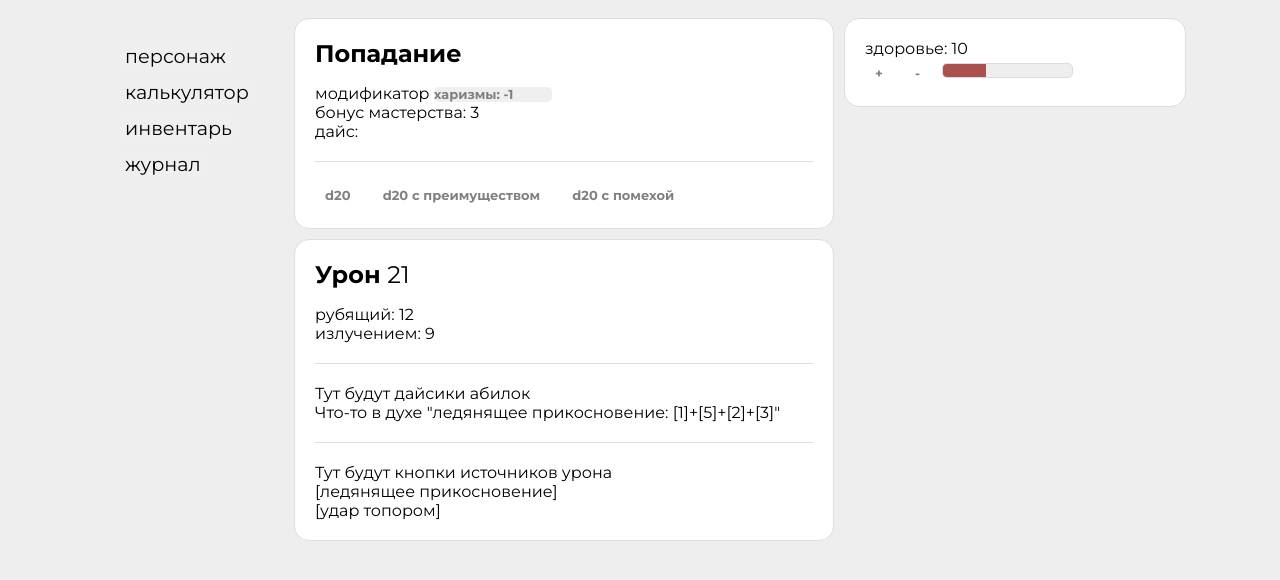
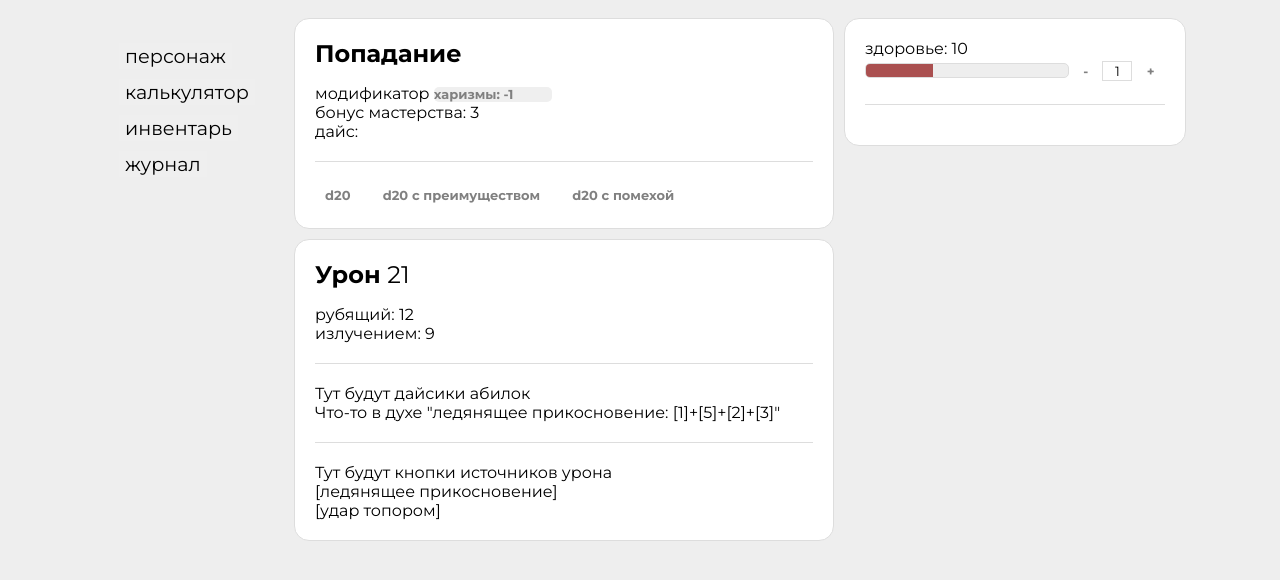
Before and after one commit to makarychevDN/dnd-calculator-web-page, a plain HTML site: page main page.html in a window 1280 px wide. Drawn offline with Linux system fonts and the light colour scheme.

Commit message:
now the dinamic size of a health bar counts size of neighbor

```diff
--- a/main page.html
+++ b/main page.html
@@ -46,9 +46,9 @@
                     <div>бонус мастерства: <label id="proficiency-bonus-label">модификатор</label></div>
                     <div id="d20-dices-parent">дайс: </div>
                     <hr>
-                    <button id="throw-d20-button" class="generic-interactive-button">d20</button>
-                    <button id="throw-d20-with-advantage-button" class="generic-interactive-button">d20 с преимуществом</button>
-                    <button id="throw-d20-with-disadvantage-button" class="generic-interactive-button   ">d20 с помехой</button>
+                    <button id="throw-d20-button" class="generic-interactive-button" style=" margin-right: 8px;">d20</button>
+                    <button id="throw-d20-with-advantage-button" class="generic-interactive-button" style=" margin-right: 8px;">d20 с преимуществом</button>
+                    <button id="throw-d20-with-disadvantage-button" class="generic-interactive-button" style=" margin-right: 8px;">d20 с помехой</button>
                 </div>
 
                 <div class="group-layout">
@@ -67,13 +67,16 @@
             </div><div class="column-block group-layout right-column-fixed-width">
                 <div>
                     <label>здоровье: 10</label>
-
-                    <div>
-                        <button class="generic-interactive-button">+</button>
-                        <button class="generic-interactive-button">-</button>
-                        <input type="range" value="5" max="15" class="health-slider">
+                    <div class="centered-page" style="  width: 100%;">
+                        <input type="range" value="5" max="15" class="health-slider"">
+                        <div class="column-block">
+                            <button class="generic-interactive-button">-</button>
+                            <input type="text" style="text-align: center;" class="generic-text-input" value="1">
+                            <button class="generic-interactive-button">+</button>
+                        </div>
                     </div>
                 </div>
+                <hr>
             </div>
         </div>
     </body>
--- a/styles.css
+++ b/styles.css
@@ -8,7 +8,6 @@
   font-weight: bold;
   font-size: small  ;
   padding: 5px 10px;
-  margin-right: 8px;
   border: none;
   border-radius: 5px;
   cursor: pointer;
@@ -49,7 +48,6 @@
 .column-block {
   display: inline-block;
   vertical-align: top;
-  list-style: none;
 }
 
 .falling-dice{
@@ -117,6 +115,10 @@ hr {
   max-width: 300px;
 }
 
+.health-bar-buttons-group{
+  max-width: fit-content;
+}
+
 .centered-page{
   width: fit-content;
   margin: auto;
@@ -148,7 +150,7 @@ select:hover {
 }
 
 .health-slider{
-  width: auto;
+  width: calc(100% - 96px);
   height: 15px;
   border-radius: 5px;
   -webkit-appearance: none;
@@ -169,4 +171,9 @@ select:hover {
   offset: 100px;
 }
 
+.generic-text-input{
+  border: solid 1px #ddd;
+  width: 30px;
+}
+
 /*#5098aa;*/
```
